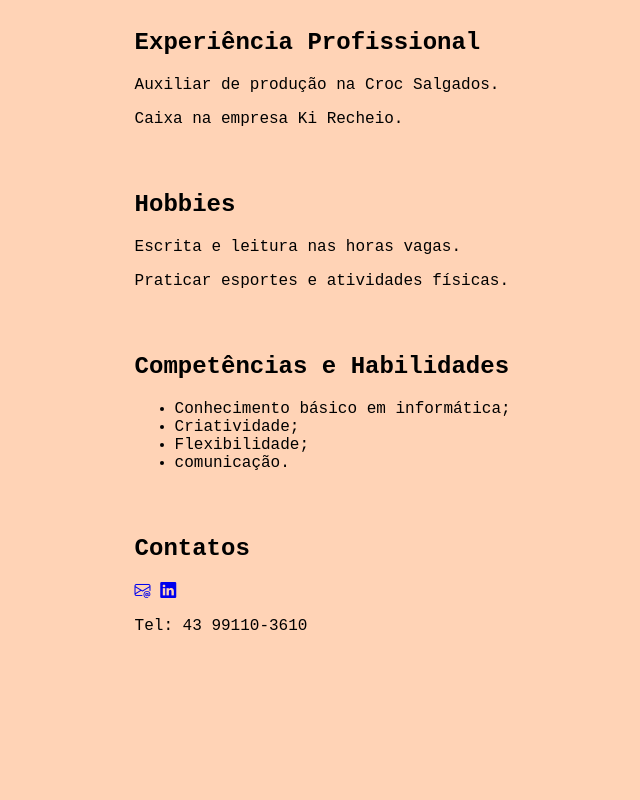
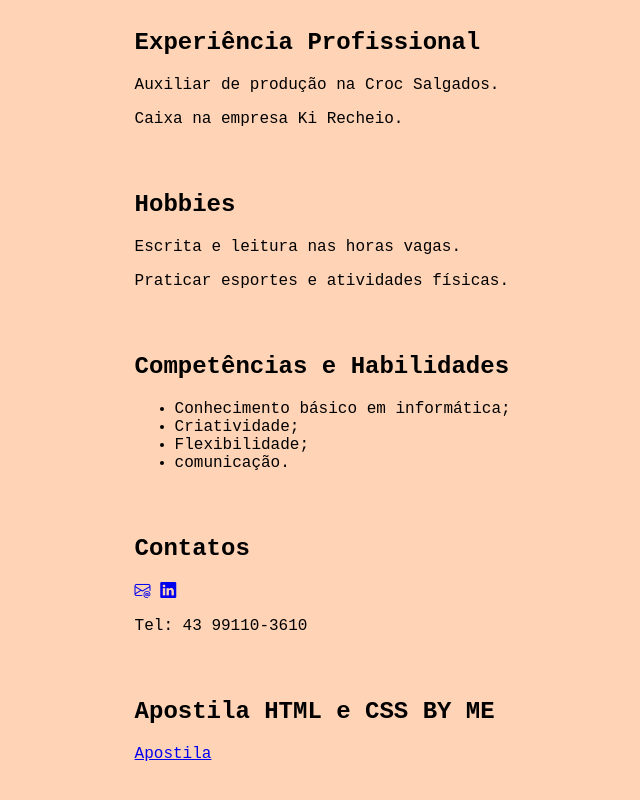
Before and after one commit to luiz-felipefabricio/curriculo, a plain HTML site: page docs/index.html in a window 1280 px wide. Shown: the part 860-1660 px from the top of the page, without its empty margins (63-703 px from the left). Before the commit the page ends 1558 px from the top, so only its background shows below. Drawn offline with nearby package versions, Linux system fonts and the light colour scheme.

Commit message:
Update index.html

```diff
--- a/docs/index.html
+++ b/docs/index.html
@@ -66,6 +66,12 @@
                 <a href="https://www.linkedin.com/in/luiz-felipe-fabr%C3%ADcio-728439238/" target="_blank"><i class="bi bi-linkedin"></i></a>
                 <p>Tel: 43 99110-3610</p>
         </div>
+        <div>
+            <section>
+                <h2>Apostila HTML e CSS BY ME</h2>
+                <a href="file:///C:/Users/PC/OneDrive/%C3%81rea%20de%20Trabalho/Apostila%20CSS/index.html#introducao" target="_blank">Apostila</a>
+            </section>
+        </div>
     </div>
 </body>
 </html>
```
